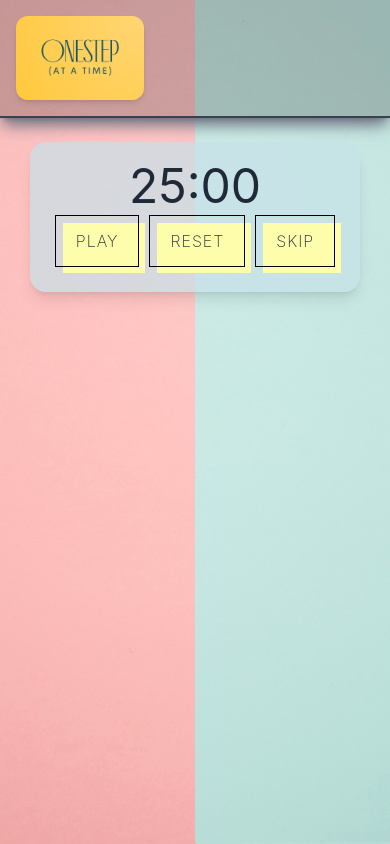
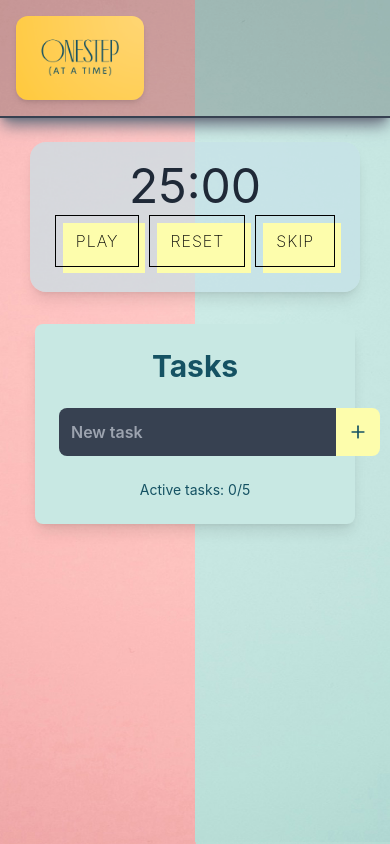
Before and after one commit to martinfrangul/oneStep, a React (Vite) app: page / in a window 390 px wide. Built offline with nearby package versions, Linux system fonts and the light colour scheme.

Commit message:
Agregadas las tasks de forma local. Reformulados los colores. Hecho responsive

```diff
--- a/package.json
+++ b/package.json
@@ -10,6 +10,9 @@
     "preview": "vite preview"
   },
   "dependencies": {
+    "framer-motion": "^11.3.31",
+    "lucide": "^0.433.0",
+    "lucide-react": "^0.438.0",
     "react": "^18.3.1",
     "react-dom": "^18.3.1"
   },
--- a/src/App.jsx
+++ b/src/App.jsx
@@ -1,14 +1,26 @@
 import "./App.css";
 import Navbar from "./components/Navbar";
 import Counter from "./components/Counter";
+import TaskManager from "./components/TaskManager";
+import { TasksDataProvider } from "./context/TasksData";
+import TaskPanel from "./components/TaskPanel";
 
 const App = () => {
-
   return (
-    <div className="flex flex-col justify-start m-auto w-full h-screen bg-backgroundSM xl:bg-backgroundLG bg-cover bg-no-repeat bg-center">
-      <Navbar />
-      <Counter />
-    </div>
+    <TasksDataProvider>
+      <div className="flex flex-col justify-start items-center w-full min-h-screen h-full bg-backgroundSM xl:bg-backgroundLG bg-cover bg-repeat-y bg-center">
+        <Navbar />
+        <div className="flex flex-col lg:flex-row w-full h-full justify-between">
+          <div className="flex flex-col lg:w-6/12 h-full justify-center items-center gap-8">
+            <Counter />
+            <TaskManager />
+          </div>
+          <div className="flex justify-center w-10/12 md:w-6/12 h-full m-auto">
+            <TaskPanel />
+          </div>
+        </div>
+      </div>
+    </TasksDataProvider>
   );
 };
 
--- a/src/components/Counter.jsx
+++ b/src/components/Counter.jsx
@@ -109,7 +109,7 @@ function Counter() {
   }, [seconds, playPause, minutes, started, counterLap]);
 
   return (
-    <div className="flex w-full justify-center xl:justify-start">
+    <div className="flex w-full justify-center">
         <div
           className={`flex flex-col justify-center w-fit items-center m-auto mx-3 mt-6 p-5 rounded-2xl z-10 ${bgColor} shadow-lg`}
         >
--- /dev/null
+++ b/src/components/TaskManager.jsx
@@ -0,0 +1,54 @@
+import { useState, useContext } from 'react';
+import { PlusIcon } from 'lucide-react'
+import { TasksData } from '../context/TasksData';
+
+const TaskManager = () => {
+  const [newTask, setNewTask] = useState("");
+
+  const context = useContext(TasksData)
+
+  const { tasks, setTasks } = context;
+
+  const addTask = () => {
+    if (newTask.trim() !== '' && tasks.filter(task => !task.completed).length < 5) {
+      setTasks([...tasks, { id: Date.now(), text: newTask, completed: false }])
+      setNewTask('')
+    }
+  }
+
+  // ADD TASK WITH ENTER KEY
+  const handleKeyPress = (e) => {
+    if (e.key === "Enter") {
+      addTask(); // Llamar a la función addTask si se presiona Enter
+    }
+  };
+
+  return (
+    <div className="max-w-[20rem] p-6 bg-secondary rounded-lg shadow-lg transform transition-all duration-300">
+      <h1 className="text-3xl font-bold text-textLogo mb-6 text-center">Tasks</h1>
+      <div className="flex mb-6">
+        <input
+          type="text"
+          value={newTask}
+          onChange={(e) => setNewTask(e.target.value)}
+          onKeyDown={handleKeyPress}
+          placeholder="New task"
+          className="flex-grow p-3 rounded-l-lg bg-gray-700 text-btnControl font-semibold focus:outline-none"
+        />
+        <button
+          onClick={addTask}
+          disabled={tasks.filter(task => !task.completed).length >= 5}
+          className={`p-3 rounded-r-lg bg-btnControl text-gray-100 transition-colors duration-300
+            ${tasks.filter(task => !task.completed).length >= 5 ? 'cursor-not-allowed opacity-50' : 'hover:bg-yellow-200'}`}
+        >
+          <PlusIcon className="h-5 w-5 text-textLogo" />
+        </button>
+      </div>
+      <p className="mt-6 text-sm text-center  text-textLogo">
+        Active tasks: {tasks.filter(task => !task.completed).length}/5
+      </p>
+    </div>
+  )
+}
+
+export default TaskManager;
--- /dev/null
+++ b/src/components/TaskPanel.jsx
@@ -0,0 +1,71 @@
+import { TrashIcon, CheckIcon } from "lucide-react";
+import { TasksData } from "../context/TasksData";
+import { useContext, useState } from "react";
+import { motion } from "framer-motion";
+
+const TaskPanel = () => {
+  const context = useContext(TasksData);
+
+  const { tasks, setTasks } = context;
+
+  const [deleting, setDeleting] = useState(null);
+
+  const toggleTask = (id) => {
+    setTasks(
+      tasks.map((task) =>
+        task.id === id ? { ...task, completed: !task.completed } : task
+      )
+    );
+  };
+
+  const handleDelete = (id) => {
+    setDeleting(id);
+  };
+
+  const onAnimationComplete = (id) => {
+    setTasks(tasks.filter((task) => task.id !== id));
+    setDeleting(null); // Reinicia el estado de eliminación
+  };
+
+  return (
+    <div className="min-w-[15rem] py-6 lg:w-2/4">
+      <ul className="space-y-4">
+        {tasks.map((task) => (
+          <motion.li
+          key={task.id}
+          initial={{ opacity: 1 }}
+          animate={{ opacity: deleting === task.id ? 0 : 1 }}
+          transition={{ duration: 0.3 }}
+          onAnimationComplete={() => deleting === task.id && onAnimationComplete(task.id)}
+          className="flex items-center p-4 bg-gray-700 text-btnControl rounded-lg shadow-md transition-transform duration-300 lg:hover:-translate-x-2"
+        >
+          <span
+            className={`flex-grow text-lg transition-colors duration-300
+              ${
+                task.completed
+                  ? "line-through text-btnControl font-semibold opacity-85"
+                  : "text-btnControl font-semibold"
+              }`}
+          >
+            {task.text}
+          </span>
+          <button
+            onClick={() => toggleTask(task.id)}
+            className="mr-2 p-2 bg-btnControl rounded-full text-textLogo lg:hover:bg-gray-600 lg:hover:text-btnControl transition-colors duration-300"
+          >
+            <CheckIcon className="h-5 w-5" />
+          </button>
+          <button
+            onClick={() => handleDelete(task.id)}
+            className="p-2 bg-bgLR rounded-full hover:bg-gray-600 text-textLogo lg:hover:bg-gray-600 lg:hover:text-btnControl transition-colors duration-300"
+          >
+            <TrashIcon className="h-5 w-5" />
+          </button>
+        </motion.li>
+        ))}
+      </ul>
+    </div>
+  );
+};
+
+export default TaskPanel;
--- /dev/null
+++ b/src/context/TasksData.jsx
@@ -0,0 +1,19 @@
+import { useState, createContext } from "react";
+
+const TasksData = createContext();
+
+const TasksDataProvider = ({ children }) => {
+  const [tasks, setTasks] = useState([]);
+
+  return (
+    <TasksData.Provider
+      value={{
+        tasks, setTasks
+      }}
+    >
+      {children}
+    </TasksData.Provider>
+  );
+};
+
+export {TasksData, TasksDataProvider};
--- a/src/styles/Counter.css
+++ b/src/styles/Counter.css
@@ -8,7 +8,8 @@
   }
 
   .background-LB {
-    background-color: rgb(191, 91, 240, 0.7);
+    background-color: rgb(242, 111, 109, 0.7);
+    color: white;
   }
 
   .background-W,
@@ -37,6 +38,7 @@
     -webkit-user-select: none;
     touch-action: manipulation;
     margin: 5px;
+    color: black;
   }
 
   .button-52:after {
--- a/tailwind.config.js
+++ b/tailwind.config.js
@@ -11,14 +11,16 @@ export default {
         backgroundLG: "url('/src/assets/bg-app-lg.jpg')",
       },
       // PERSONALIZE YOUR COLORS HERE!
-      // colors: {
-      //   primary: "#",
-      //   success: "#",
-      //   danger: "#",
-      //   info: "#",
-      //   warning: "#",
-      //   other: "#",
-      // },
+      colors: {
+        primary: "#",
+        secondary: "#C8E8E3",
+        textLogo: "#155263",
+        bgW: "#D8D8DD",
+        btnControl: "#FDFDAC",
+        bgSR: "#D8E6C6",
+        bgLR: "#f68986",
+        other: "#",
+      },
     },
   },
   plugins: [daisyui],
```
Also changed, not shown: 1 other file (tests, documents, lock files or other folders).
